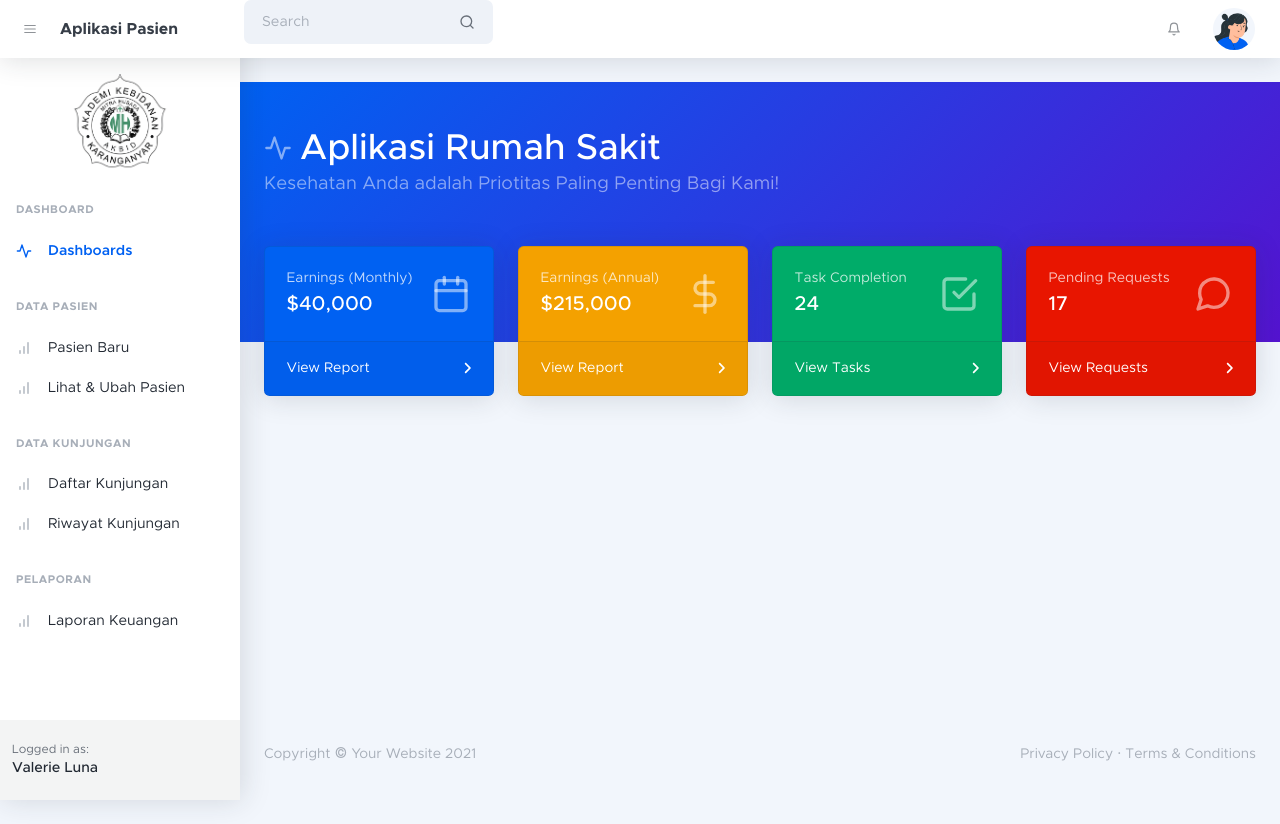
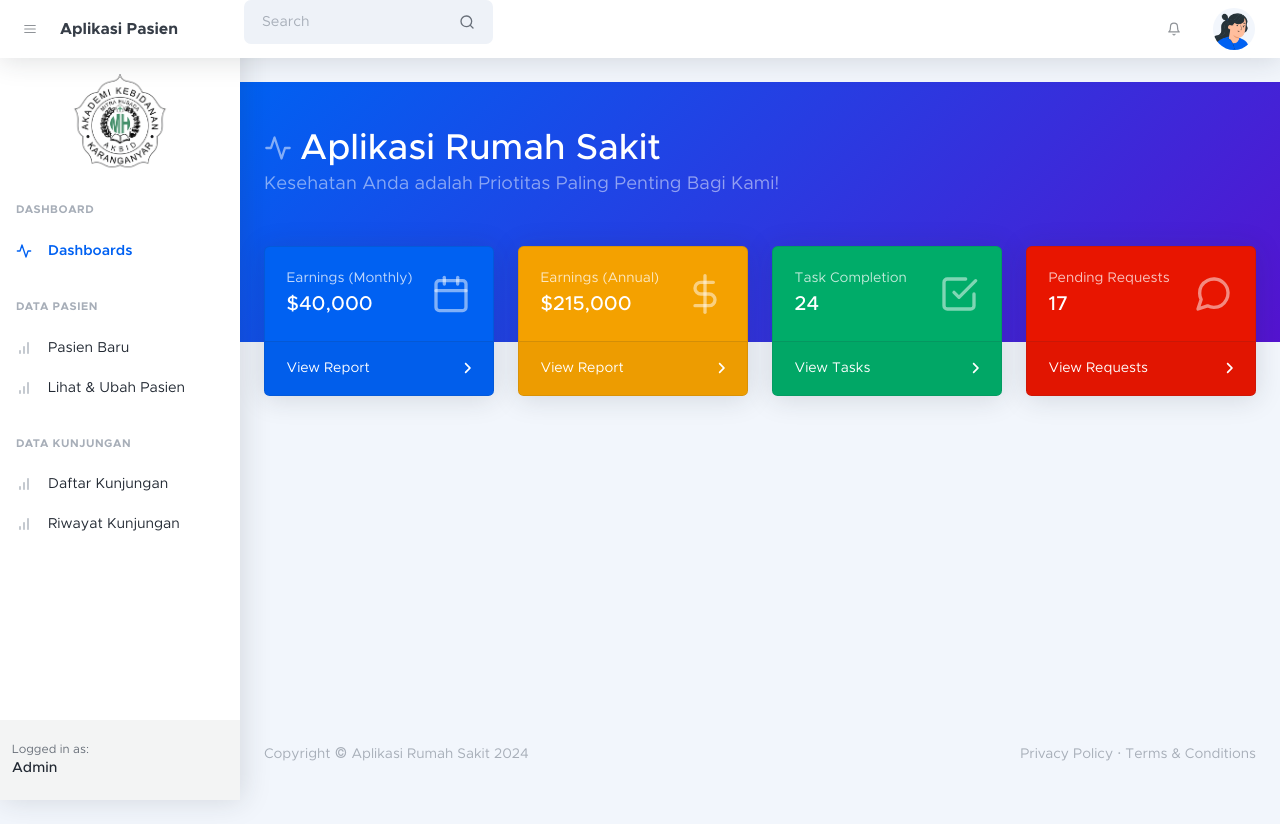
Before and after one commit to mujibluth/ep_crud-simple-hospital-app, a PHP site: page /index.php in a window 1280 px wide. Run offline with PHP 8.4, Linux system fonts and the light colour scheme; data comes from the database, SQL or seed files in the repository; data that the repository does not hold is empty; some libraries are stand-ins or nearby versions.

Commit message:
style(app): fix content

```diff
--- a/footer.php
+++ b/footer.php
@@ -1,6 +1,6 @@
 <div class="px-4">
     <div class="row">
-        <div class="col-md-6 small">Copyright &copy; Your Website 2021</div>
+        <div class="col-md-6 small">Copyright &copy; Aplikasi Rumah Sakit <script>document.write(new Date().getFullYear());</script> </div>
         <div class="col-md-6 text-md-end small">
             <a href="#!">Privacy Policy</a>
             &middot;
--- a/sidenav.php
+++ b/sidenav.php
@@ -34,18 +34,12 @@ $current_page = basename($_SERVER['PHP_SELF']);
                 <div class="nav-link-icon"><i data-feather="bar-chart"></i></div>
                 Riwayat Kunjungan
             </a>
-
-            <div class="sidenav-menu-heading">Pelaporan</div>
-            <a class="nav-link <?php echo ($current_page == 'laporan_keuangan.php') ? 'active' : ''; ?>" href="laporan_keuangan.php">
-                <div class="nav-link-icon"><i data-feather="bar-chart"></i></div>
-                Laporan Keuangan
-            </a>
         </div>
     </div>
     <div class="sidenav-footer">
         <div class="sidenav-footer-content">
             <div class="sidenav-footer-subtitle">Logged in as:</div>
-            <div class="sidenav-footer-title">Valerie Luna</div>
+            <div class="sidenav-footer-title">Admin</div>
         </div>
     </div>
 </nav>
--- a/topnav.php
+++ b/topnav.php
@@ -52,8 +52,8 @@
             <h6 class="dropdown-header d-flex align-items-center">
                 <img class="dropdown-user-img" src="assets/img/illustrations/profiles/profile-1.png" />
                 <div class="dropdown-user-details">
-                    <div class="dropdown-user-details-name">Valerie Luna</div>
-                    <div class="dropdown-user-details-email">vluna@aol.com</div>
+                    <div class="dropdown-user-details-name">Admin Rumah Sakit</div>
+                    <div class="dropdown-user-details-email">admin@rs.com</div>
                 </div>
             </h6>
             <div class="dropdown-divider"></div>
```
